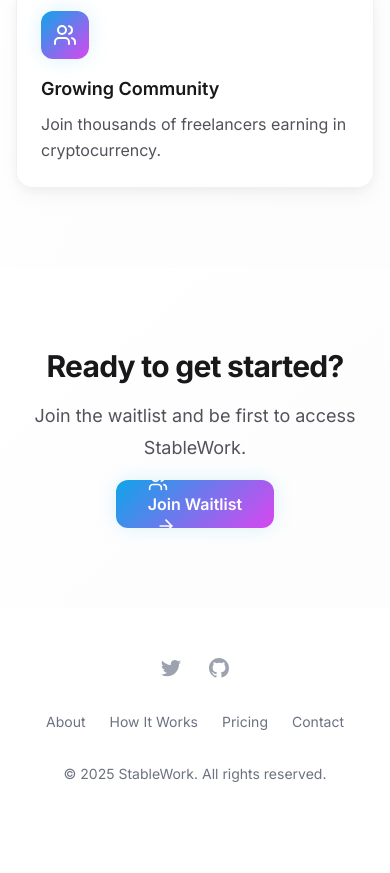
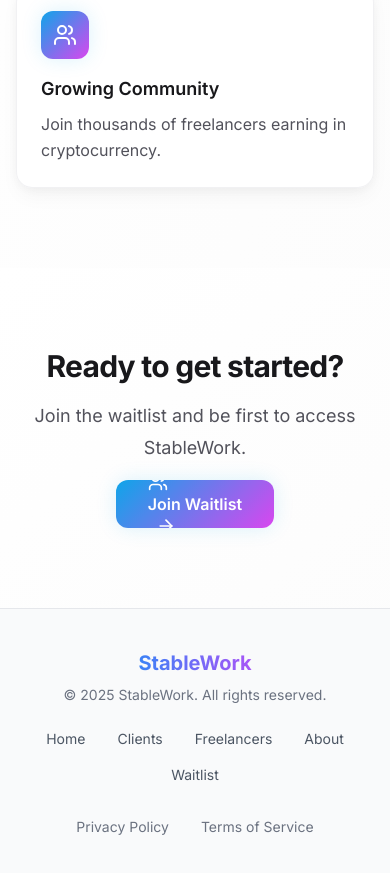
Before and after one commit to LucidaBTC/Repository-name-StableWork-Landing, a Next.js app: page / in a window 390 px wide. Shown: the part 5240-6113 px from the top of the page. Before the commit the page ends 6072 px from the top, so only its background shows below. Built offline with nearby package versions, Linux system fonts and the light colour scheme.

Commit message:
feat: responsive footer with nav links + legal placeholder

```diff
--- a/components/common/Footer.tsx
+++ b/components/common/Footer.tsx
@@ -1,74 +1,67 @@
+"use client";
+
 import Link from "next/link";
-import { Container } from "./Container";
+import { Container } from "@/components/common/Container";
 
 const navigation = {
   main: [
+    { name: "Home", href: "/" },
+    { name: "Clients", href: "/clients" },
+    { name: "Freelancers", href: "/freelancers" },
     { name: "About", href: "/about" },
-    { name: "How It Works", href: "/how-it-works" },
-    { name: "Pricing", href: "/pricing" },
-    { name: "Contact", href: "/contact" },
+    { name: "Waitlist", href: "/waitlist" },
   ],
-  social: [
-    {
-      name: "Twitter",
-      href: "#",
-      icon: (props: any) => (
-        <svg fill="currentColor" viewBox="0 0 24 24" {...props}>
-          <path d="M8.29 20.251c7.547 0 11.675-6.253 11.675-11.675 0-.178 0-.355-.012-.53A8.348 8.348 0 0022 5.92a8.19 8.19 0 01-2.357.646 4.118 4.118 0 001.804-2.27 8.224 8.224 0 01-2.605.996 4.107 4.107 0 00-6.993 3.743 11.65 11.65 0 01-8.457-4.287 4.106 4.106 0 001.27 5.477A4.072 4.072 0 012.8 9.713v.052a4.105 4.105 0 003.292 4.022 4.095 4.095 0 01-1.853.07 4.108 4.108 0 003.834 2.85A8.233 8.233 0 012 18.407a11.616 11.616 0 006.29 1.84" />
-        </svg>
-      ),
-    },
-    {
-      name: "GitHub",
-      href: "#",
-      icon: (props: any) => (
-        <svg fill="currentColor" viewBox="0 0 24 24" {...props}>
-          <path
-            fillRule="evenodd"
-            d="M12 2C6.477 2 2 6.484 2 12.017c0 4.425 2.865 8.18 6.839 9.504.5.092.682-.217.682-.483 0-.237-.008-.868-.013-1.703-2.782.605-3.369-1.343-3.369-1.343-.454-1.158-1.11-1.466-1.11-1.466-.908-.62.069-.608.069-.608 1.003.07 1.531 1.032 1.531 1.032.892 1.53 2.341 1.088 2.91.832.092-.647.35-1.088.636-1.338-2.22-.253-4.555-1.113-4.555-4.951 0-1.093.39-1.988 1.029-2.688-.103-.253-.446-1.272.098-2.65 0 0 .84-.27 2.75 1.026A9.564 9.564 0 0112 6.844c.85.004 1.705.115 2.504.337 1.909-1.296 2.747-1.027 2.747-1.027.546 1.379.202 2.398.1 2.651.64.7 1.028 1.595 1.028 2.688 0 3.848-2.339 4.695-4.566 4.943.359.309.678.92.678 1.855 0 1.338-.012 2.419-.012 2.747 0 .268.18.58.688.482A10.019 10.019 0 0022 12.017C22 6.484 17.522 2 12 2z"
-            clipRule="evenodd"
-          />
-        </svg>
-      ),
-    },
+  legal: [
+    { name: "Privacy Policy", href: "/privacy" },
+    { name: "Terms of Service", href: "/terms" },
   ],
 };
 
 export function Footer() {
   return (
-    <footer className="bg-white">
+    <footer className="bg-gray-50 dark:bg-gray-900 border-t border-gray-200 dark:border-gray-800" aria-labelledby="footer-heading">
+      <h2 id="footer-heading" className="sr-only">Footer</h2>
       <Container>
-        <div className="py-12 md:flex md:items-center md:justify-between">
-          <div className="flex justify-center space-x-6 md:order-2">
-            {navigation.social.map((item) => (
-              <a
-                key={item.name}
-                href={item.href}
-                className="text-gray-400 hover:text-gray-500"
-              >
-                <span className="sr-only">{item.name}</span>
-                <item.icon className="h-6 w-6" aria-hidden="true" />
-              </a>
-            ))}
-          </div>
-          <div className="mt-8 md:order-1 md:mt-0">
-            <nav
-              className="flex flex-wrap justify-center space-x-6"
-              aria-label="Footer"
-            >
+        <div className="py-10">
+          {/* Main Footer Content */}
+          <div className="flex flex-col md:flex-row justify-between items-center gap-6 mb-8">
+            {/* Logo and Copyright */}
+            <div className="flex flex-col items-center md:items-start space-y-2">
+              <Link href="/" className="text-xl font-bold bg-gradient-to-r from-blue-500 to-purple-500 bg-clip-text text-transparent">
+                StableWork
+              </Link>
+              <p className="text-sm text-gray-500 dark:text-gray-400">
+                © {new Date().getFullYear()} StableWork. All rights reserved.
+              </p>
+            </div>
+
+            {/* Navigation Links */}
+            <nav className="flex flex-wrap justify-center gap-x-8 gap-y-4" aria-label="Footer navigation">
               {navigation.main.map((item) => (
                 <Link
                   key={item.name}
                   href={item.href}
-                  className="text-sm text-gray-500 hover:text-gray-900"
+                  className="text-sm text-gray-600 dark:text-gray-300 hover:text-gray-900 dark:hover:text-white transition-colors"
                 >
                   {item.name}
                 </Link>
               ))}
             </nav>
-            <p className="mt-8 text-center text-sm text-gray-500">
-              &copy; {new Date().getFullYear()} StableWork. All rights reserved.
-            </p>
+          </div>
+
+          {/* Legal Links */}
+          <div className="flex justify-center md:justify-start">
+            <nav className="flex gap-x-8" aria-label="Legal links">
+              {navigation.legal.map((item) => (
+                <Link
+                  key={item.name}
+                  href={item.href}
+                  className="text-sm text-gray-500 dark:text-gray-400 hover:text-gray-900 dark:hover:text-white transition-colors"
+                >
+                  {item.name}
+                </Link>
+              ))}
+            </nav>
           </div>
         </div>
       </Container>
```
